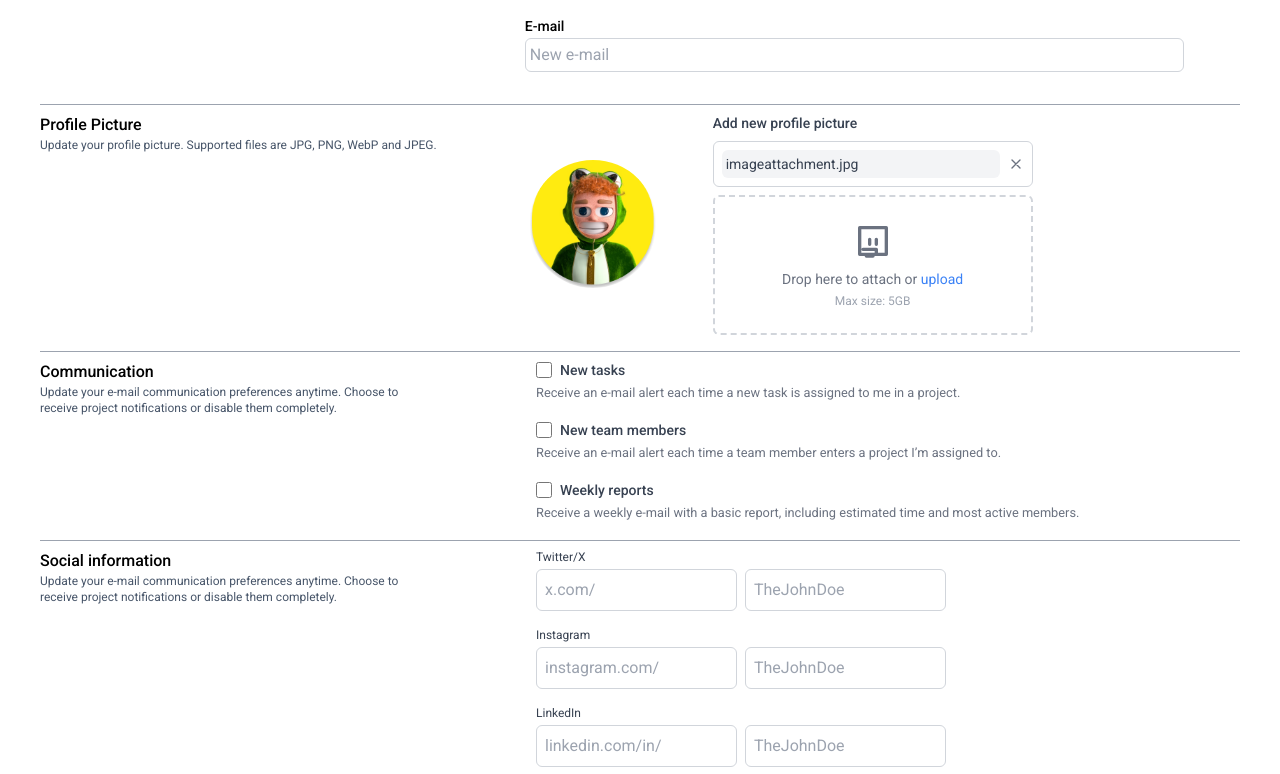
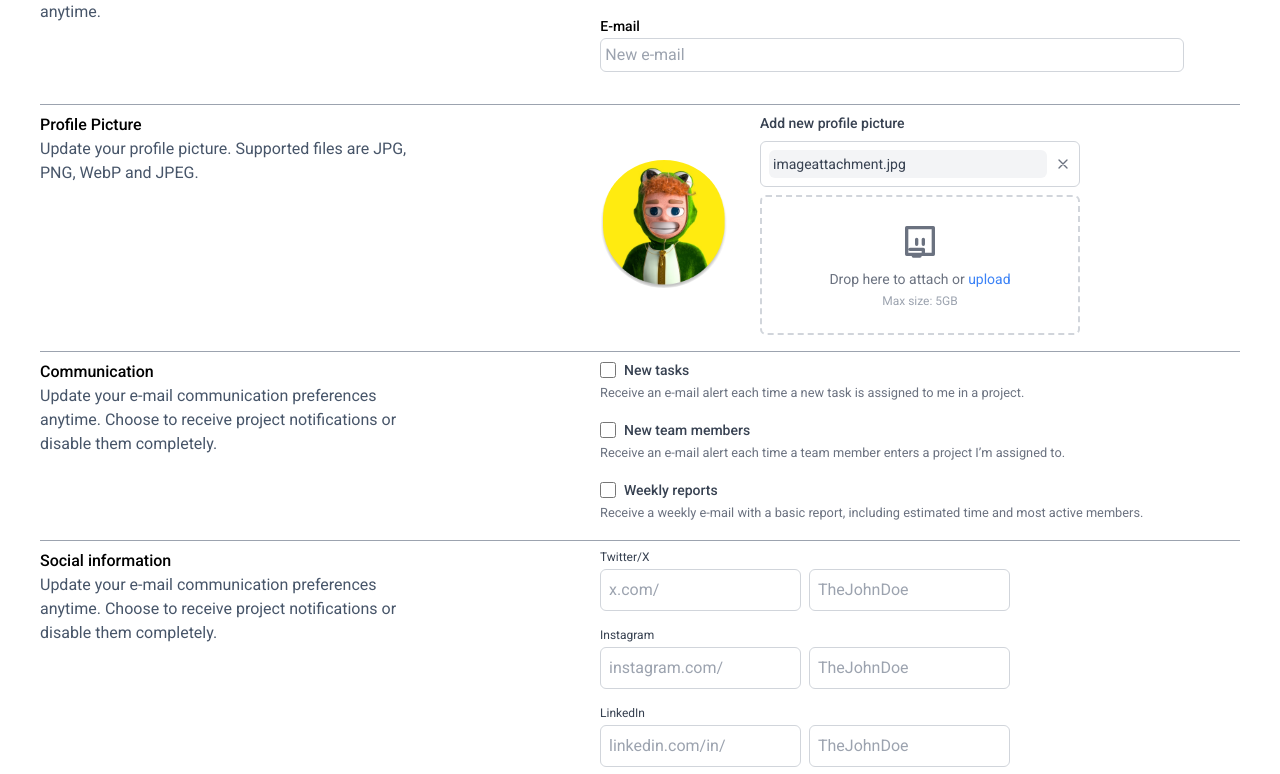
Before and after one commit to vitoriaellen03/desafio-2-semana-8, a React (Vite) app: page /settings in a window 1280 px wide. Shown: the part 686-1460 px from the top of the page. Built offline with nearby package versions, Linux system fonts and the light colour scheme.

Commit message:
fix: making some adjustments

```diff
--- a/src/routes/UserSettings.tsx
+++ b/src/routes/UserSettings.tsx
@@ -24,7 +24,7 @@ const User = () => {
     <div className="pt-2 flex border-b border-b-gray-400 pb-4 ml-10 mr-10">
       <div className="mr-12">
         <h2 className="text-base font-medium">Basic Information</h2>
-        <p className="text-xs text-slate-600">Update your name and email in this section. Note: this information will be public to all your project colleagues and can be changed anytime.</p>
+        <p className="text-base text-slate-600">Update your name and email in this section. Note: this information will be public to all your project colleagues and can be changed anytime.</p>
       </div>
       <div className="flex flex-col ml-1 mr-10 p-4 w-full">
       <div className="flex space-x-4">
@@ -66,11 +66,11 @@ const User = () => {
     </div>
 
     <div className="pt-2 flex border-b border-b-gray-400 pb-4 ml-10 mr-10">
-      <div className="mr-12">
+      <div className="mr-12 w-96">
         <h2 className="text-base font-medium">Profile Picture</h2>
-        <p className="text-xs text-slate-600">Update your profile picture. Supported files are JPG, PNG, WebP and JPEG.</p>
+        <p className="text-base text-slate-600">Update your profile picture. Supported files are JPG, PNG, WebP and JPEG.</p>
       </div>
-    <div className="flex items-center space-x-14 ml-11">
+    <div className="flex items-center space-x-8 ml-32">
       <div className="w-32 h-32 rounded-full overflow-hidden">
         <img src={userImg} alt="Profile" className="w-full h-full object-cover" />
       </div>
@@ -103,9 +103,9 @@ const User = () => {
     <div className="pt-2 flex border-b border-b-gray-400 pb-4 ml-10 mr-10">
       <div className="mr-12 w-96">
         <h2 className="text-base font-medium">Communication</h2>
-        <p className="text-xs text-slate-600">Update your e-mail communication preferences anytime. Choose to receive project notifications or disable them completely.</p>
+        <p className="text-base text-slate-600">Update your e-mail communication preferences anytime. Choose to receive project notifications or disable them completely.</p>
     </div>
-    <div className="flex flex-col justify-center space-y-4 ml-16">
+    <div className="flex flex-col justify-center space-y-4 ml-32">
      <div>
         <div className="flex items-center">
           <input type="checkbox" id="tasks-checkbox" className="w-4 h-4 text-blue-600 bg-gray-100 border-gray-300 rounded focus:ring-blue-500 focus:ring-2" />
@@ -133,9 +133,9 @@ const User = () => {
     <div className="pt-2 ml-10 flex">
       <div className="mr-12 w-96">
         <h2 className="text-base font-medium">Social information</h2>
-        <p className="text-xs text-slate-600">Update your e-mail communication preferences anytime. Choose to receive project notifications or disable them completely.</p>
+        <p className="text-base text-slate-600">Update your e-mail communication preferences anytime. Choose to receive project notifications or disable them completely.</p>
       </div>
-    <div className="flex flex-col space-y-4 ml-16">
+    <div className="flex flex-col space-y-4 ml-32">
     <div>
       <label className="text-xs font-normal text-gray-700 mb-1 block">Twitter/X</label>
       <div className="flex space-x-2">
```
